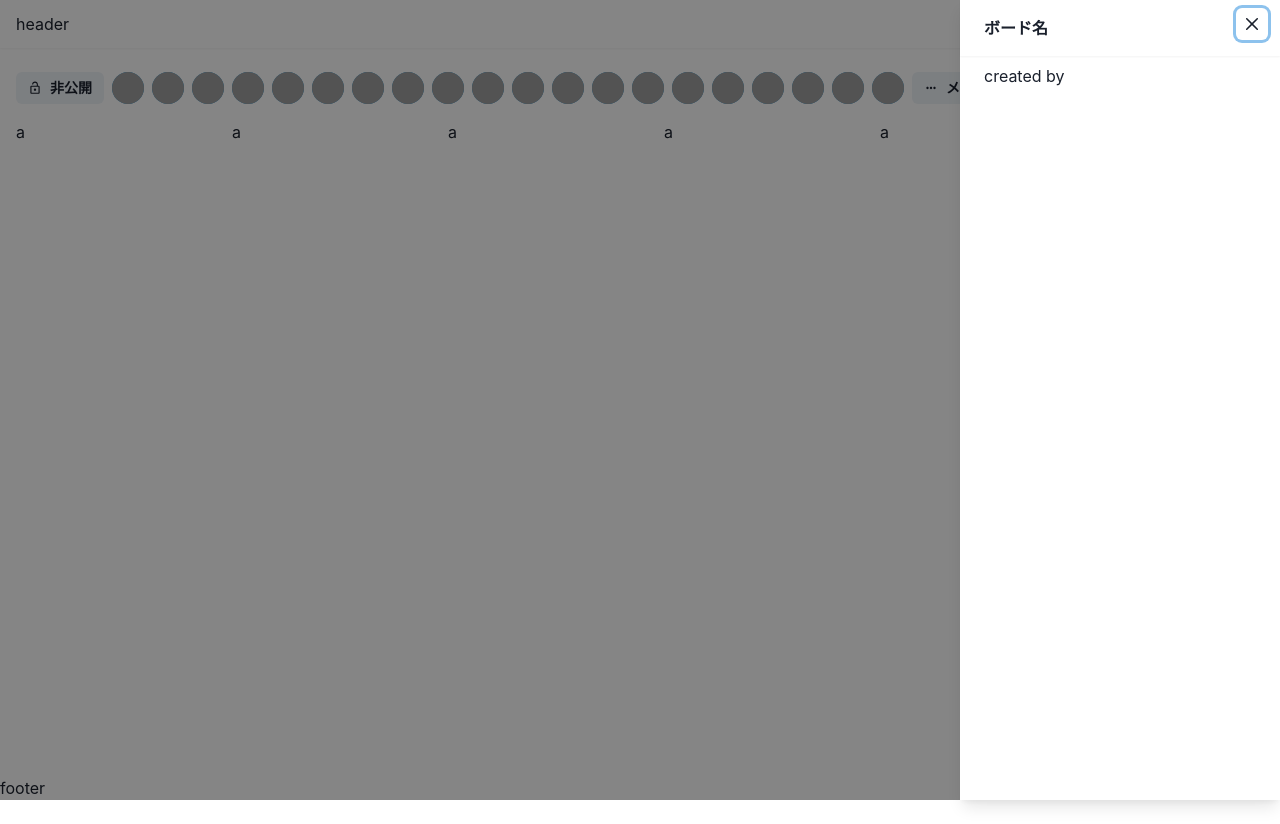
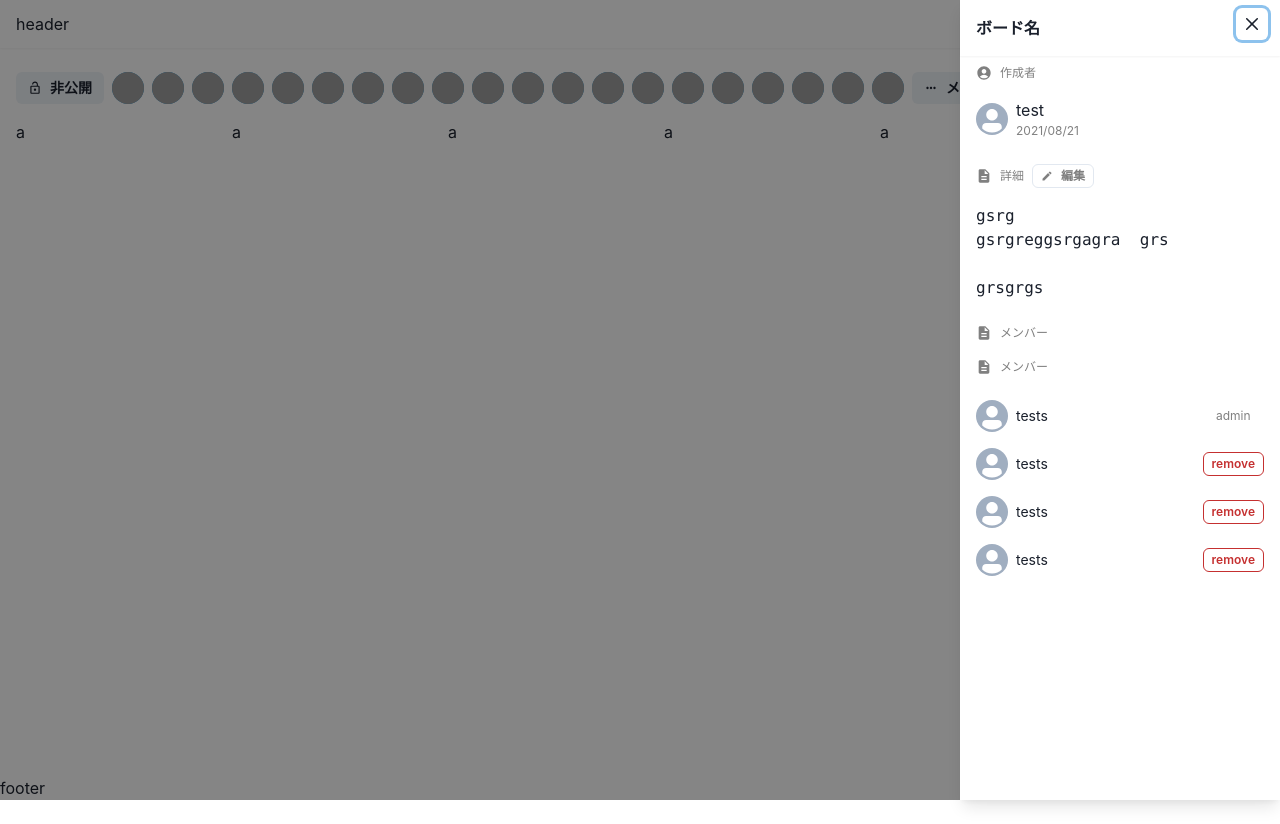
Before and after one commit to nocch12/thullo-front, a Next.js app: page /boards/t in a window 1280 px wide. Both pictures are taken after a click on the button "メニュー". Built offline with nearby package versions, Linux system fonts and the light colour scheme; no server answers; grey boxes are pictures that could not be loaded.

Commit message:
ドロワー内セクション作成

```diff
--- /dev/null
+++ b/components/Account.tsx
@@ -0,0 +1,13 @@
+import { VFC } from 'react';
+import { Flex, Avatar, Box, AvatarProps } from '@chakra-ui/react';
+
+const Account: VFC<AvatarProps> = ({ children, ...props }) => {
+  return (
+    <Flex alignItems="center">
+      <Avatar mr="2" {...props} size="sm" />
+      <Box>{children}</Box>
+    </Flex>
+  );
+};
+
+export default Account;
--- a/components/board/BoardDrawer.tsx
+++ /dev/null
@@ -1,48 +0,0 @@
-import { VFC } from 'react';
-import {
-  Container,
-  HStack,
-  Flex,
-  Box,
-  Button,
-  Drawer,
-  DrawerBody,
-  DrawerFooter,
-  DrawerHeader,
-  DrawerOverlay,
-  DrawerContent,
-  DrawerCloseButton,
-  useDisclosure,
-  Text
-} from '@chakra-ui/react';
-
-type Props = {
- isOpen: boolean;
- onClose(): void;
-}
-
-const BoardDrawer: VFC<Props> = ({ isOpen, onClose }) => {
-  return (
-    <Drawer
-          isOpen={isOpen}
-          placement="right"
-          onClose={onClose}
-        >
-          <DrawerOverlay />
-          <DrawerContent>
-            <DrawerCloseButton />
-            <DrawerHeader fontSize="md" shadow="sm">ボード名</DrawerHeader>
-
-            <DrawerBody>
-              <Box>
-                <Flex alignItems="center">
-                  <Text colorScheme="gray" size="xs">created by</Text>
-                </Flex>
-              </Box>
-            </DrawerBody>
-          </DrawerContent>
-        </Drawer>
-  )
-}
-
-export default BoardDrawer
--- /dev/null
+++ b/components/board/BoardDrawer/BoardDrawer.tsx
@@ -0,0 +1,94 @@
+import { VFC } from 'react';
+import {
+  Container,
+  VStack,
+  Flex,
+  Box,
+  Button,
+  Drawer,
+  DrawerBody,
+  DrawerFooter,
+  DrawerHeader,
+  DrawerOverlay,
+  DrawerContent,
+  DrawerCloseButton,
+  useDisclosure,
+  Text,
+  Table,
+  Tbody,
+  Tr,
+  Td,
+} from '@chakra-ui/react';
+import { Icon } from '@chakra-ui/icons';
+import { MdAccountCircle, MdDescription, MdEdit } from 'react-icons/md';
+import Account from '../../Account';
+import BoardDrawerMemberSection from './BoardDrawerMemberSection';
+
+type Props = {
+  isOpen: boolean;
+  onClose(): void;
+};
+
+const BoardDrawer: VFC<Props> = ({ isOpen, onClose }) => {
+  return (
+    <Drawer isOpen={isOpen} placement="right" onClose={onClose}>
+      <DrawerOverlay />
+      <DrawerContent>
+        <DrawerCloseButton />
+        <DrawerHeader px="4" fontSize="md" shadow="sm">
+          ボード名
+        </DrawerHeader>
+
+        <DrawerBody px="4">
+          <Box mb="6">
+            <Flex alignItems="center" mb="4">
+              <Icon as={MdAccountCircle} color="gray" />
+              <Text ml="2" color="gray" fontSize="xs">
+                作成者
+              </Text>
+            </Flex>
+            <Box>
+              <Account>
+                <Text>test</Text>
+                <Text fontSize="xs" color="gray">
+                  2021/08/21
+                </Text>
+              </Account>
+            </Box>
+          </Box>
+
+          <Box mb="6">
+            <Flex alignItems="center" mb="4">
+              <Icon as={MdDescription} color="gray" />
+              <Text ml="2" color="gray" fontSize="xs">
+                詳細
+              </Text>
+              <Button
+                ml="2"
+                leftIcon={<Icon as={MdEdit} />}
+                size="xs"
+                color="gray"
+                variant="outline"
+              >
+                編集
+              </Button>
+            </Flex>
+            <Box as="pre">{`gsrg\ngsrgreggsrgagra  grs\n\ngrsgrgs`}</Box>
+          </Box>
+
+          <Box mb="6">
+            <Flex alignItems="center" mb="4">
+              <Icon as={MdDescription} color="gray" />
+              <Text ml="2" color="gray" fontSize="xs">
+                メンバー
+              </Text>
+            </Flex>
+            <BoardDrawerMemberSection />
+          </Box>
+        </DrawerBody>
+      </DrawerContent>
+    </Drawer>
+  );
+};
+
+export default BoardDrawer;
--- /dev/null
+++ b/components/board/BoardDrawer/BoardDrawerMemberSection.tsx
@@ -0,0 +1,56 @@
+import { VFC } from 'react';
+import { Flex, Text, Table, Tbody, Tr, Td, Button } from '@chakra-ui/react';
+import { Icon } from '@chakra-ui/icons';
+import { MdDescription } from 'react-icons/md';
+import Account from '../../Account';
+
+type TMemberTr = {
+  memberName: string;
+  isAdmin: unknown;
+};
+
+const MemberTr: VFC<TMemberTr> = ({ memberName, isAdmin }) => {
+  return (
+    <Tr>
+      <Td pl="0" w="full">
+        <Account>
+          <Text>{memberName}</Text>
+        </Account>
+      </Td>
+      <Td pr="0" textAlign="center">
+        {isAdmin ? (
+          <Text fontSize="xs" color="gray">
+            admin
+          </Text>
+        ) : (
+          <Button size="xs" colorScheme="red" variant="outline">
+            remove
+          </Button>
+        )}
+      </Td>
+    </Tr>
+  );
+};
+
+const BoardDrawerMemberSection: VFC = () => {
+  return (
+    <>
+      <Flex alignItems="center" mb="4">
+        <Icon as={MdDescription} color="gray" />
+        <Text ml="2" color="gray" fontSize="xs">
+          メンバー
+        </Text>
+      </Flex>
+      <Table size="sm" variant="unstyled">
+        <Tbody>
+          <MemberTr memberName="tests" isAdmin={true} />
+          <MemberTr memberName="tests" isAdmin={false} />
+          <MemberTr memberName="tests" isAdmin={false} />
+          <MemberTr memberName="tests" isAdmin={false} />
+        </Tbody>
+      </Table>
+    </>
+  );
+};
+
+export default BoardDrawerMemberSection;
--- a/pages/boards/[boardId]/index.tsx
+++ b/pages/boards/[boardId]/index.tsx
@@ -12,7 +12,7 @@ import {MdMoreHoriz} from 'react-icons/md';
 import PublicityButton from '../../../components/board/PublicityButton';
 
 import BoardMembers from '../../../components/board/BoardMembers';
-import BoardDrawer from '../../../components/board/BoardDrawer';
+import BoardDrawer from '../../../components/board/BoardDrawer/BoardDrawer';
 
 const boardTop = () => {
   const handleChangePublicity = () => {};
```
